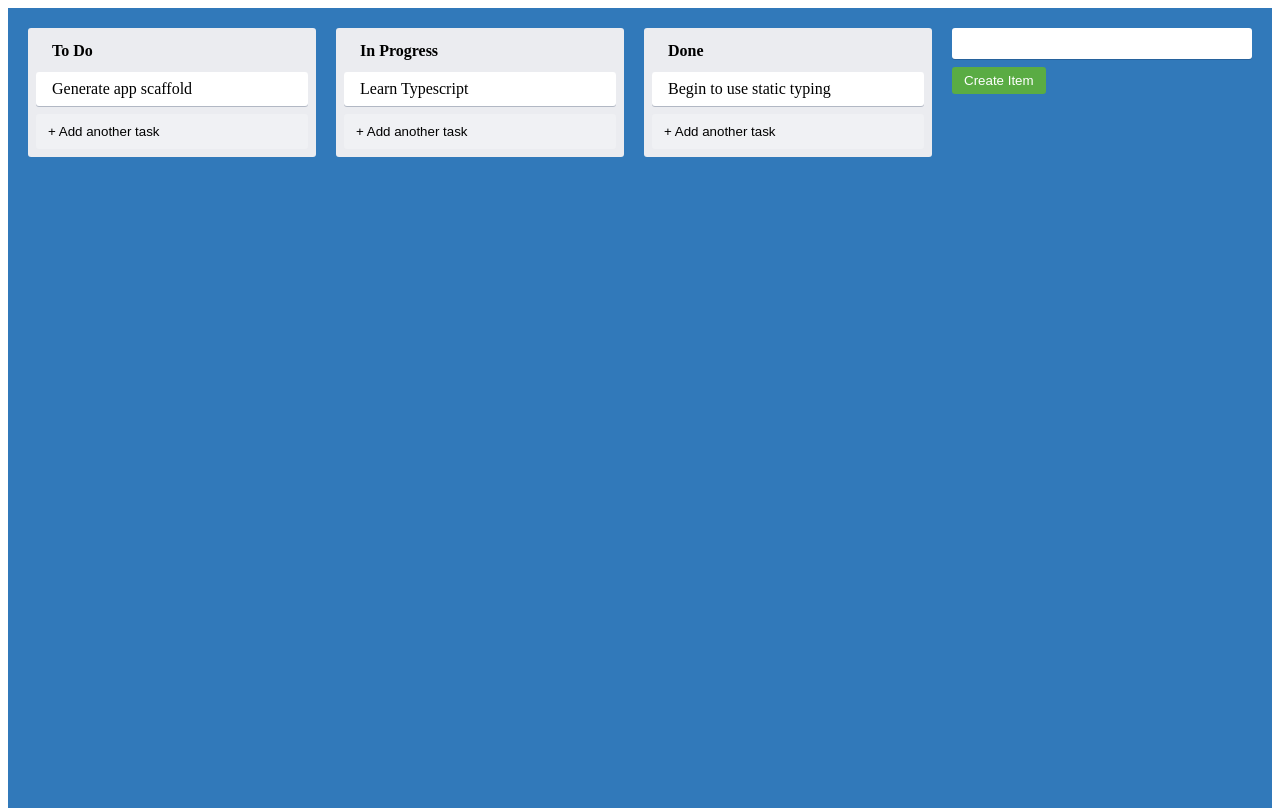
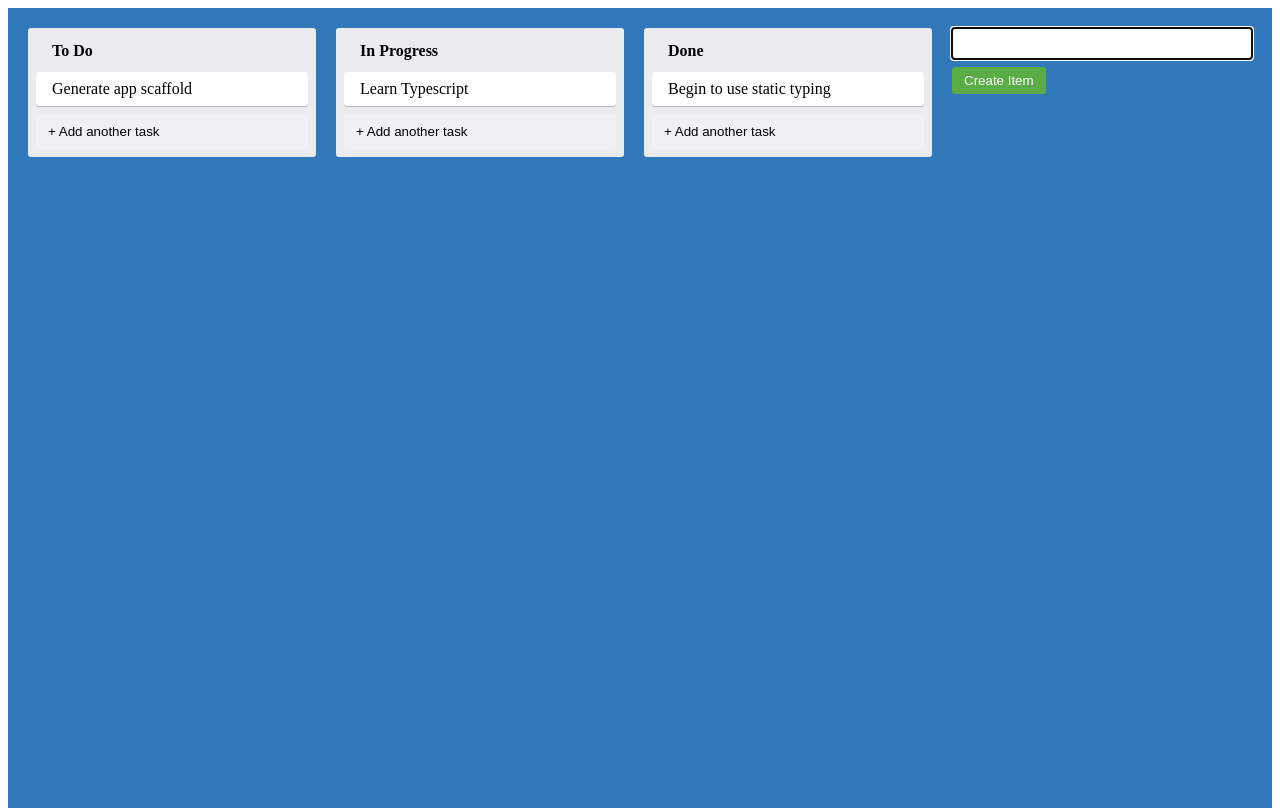
Before and after one commit to aximilli1212/trello-clone, a React (Create React App) app: page / in a window 1280 px wide. Both pictures are taken after a click on the button "+ Add another list". Built offline with nearby package versions, Linux system fonts and the light colour scheme.

Commit message:
Add focus ref

```diff
--- a/src/components/NewItem/NewItemForm.tsx
+++ b/src/components/NewItem/NewItemForm.tsx
@@ -1,21 +1,23 @@
 import {useState} from "react";
 import {NewItemFormContainer, NewItemButton, NewItemInput} from "../../styles/styles";
+import {useFocus} from "../../utils/useFocus";
+
 
 type NewItemFromProps = {
  onAdd(text: string): void
 }
 
 export const NewItemForm = ({onAdd}: NewItemFromProps)=>{
-
     const [text, setText] = useState("");
+    const inputRef = useFocus();
     return (<NewItemFormContainer>
         <NewItemInput
-         value={text}
-         onChange={e=>setText(e.target.value)}
+            ref={inputRef}
+            value={text}
+            onChange={e=>setText(e.target.value)}
         />
         <NewItemButton>
             Create Item
         </NewItemButton>
-
     </NewItemFormContainer>)
 }
```
